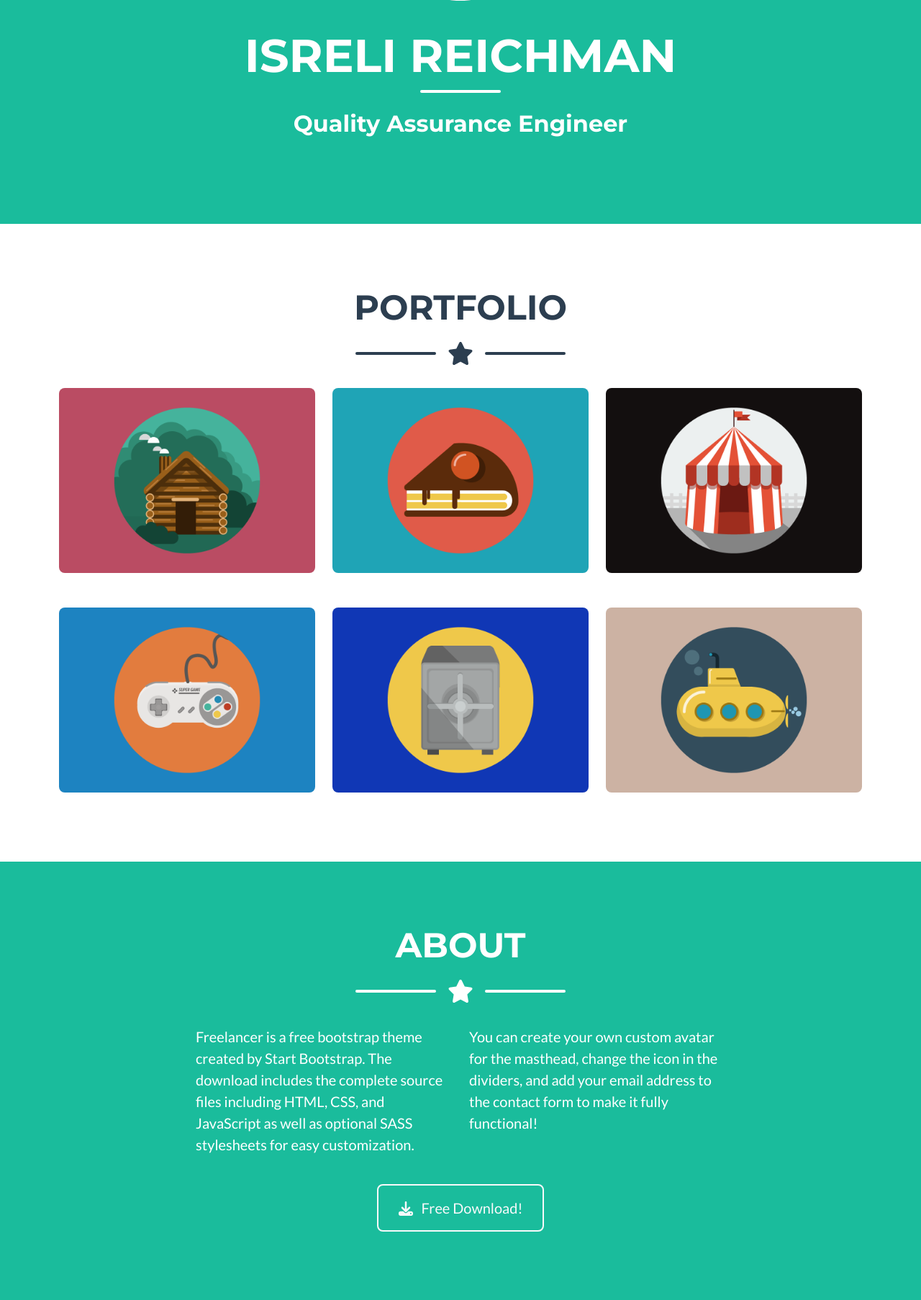
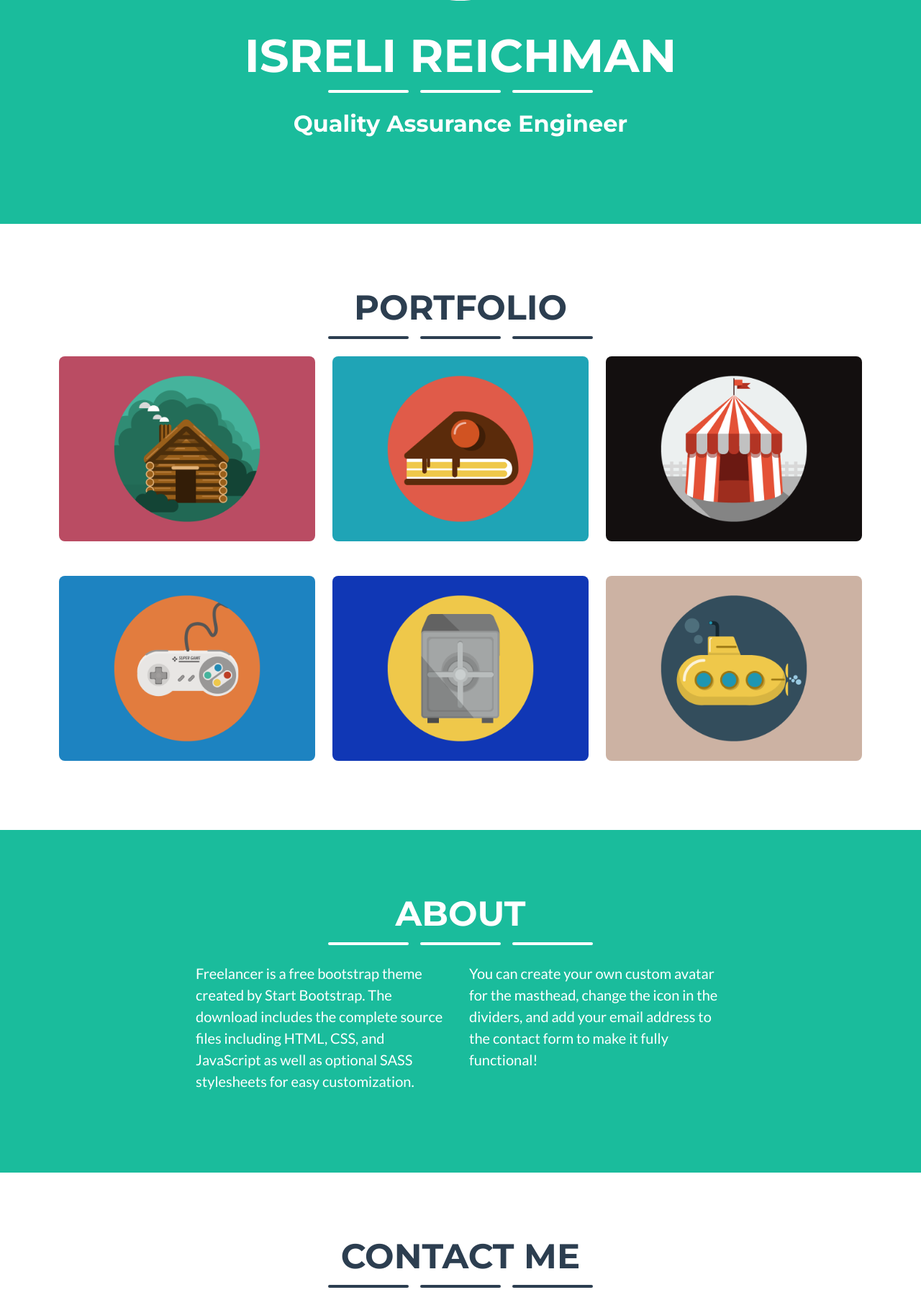
Before and after one commit to ireichman/ireichman.github.io, a Flask app: page /h in a window 1280 px wide. Shown: the part 454-2260 px from the top of the page at 72% size. Run offline with Flask 3, Linux system fonts and the light colour scheme; some libraries are stand-ins or nearby versions.

Commit message:
Small changes to index.html

```diff
--- a/templates/index.html
+++ b/templates/index.html
@@ -38,12 +38,15 @@
         <header class="masthead bg-primary text-white text-center">
             <div class="container d-flex align-items-center flex-column">
                 <!-- Masthead Avatar Image-->
-                <img class="masthead-avatar mb-5" src="/static/assets/img/avataaars.svg" alt="..." />
+                <img class="masthead-avatar mb-5" src="/static/assets/img/avataaars.svg" alt="Isreli Reichman picture" />
                 <!-- Masthead Heading-->
                 <h1 class="masthead-heading text-uppercase mb-0">Isreli Reichman</h1>
                 <!-- Icon Divider-->
                 <div class="divider-custom divider-light">
                     <div class="divider-custom-line"></div>
+                    <div class="divider-custom-line"></div>
+                    <div class="divider-custom-line"></div>
+
 <!--                    <div class="divider-custom-icon"><i class="fas fa-star"></i></div>-->
 <!--                    <div class="divider-custom-line"></div>-->
                 </div>
@@ -59,7 +62,8 @@
                 <!-- Icon Divider-->
                 <div class="divider-custom">
                     <div class="divider-custom-line"></div>
-                    <div class="divider-custom-icon"><i class="fas fa-star"></i></div>
+                    <div class="divider-custom-line"></div>
+<!--                    <div class="divider-custom-icon"><i class="fas fa-star"></i></div>-->
                     <div class="divider-custom-line"></div>
                 </div>
                 <!-- Portfolio Grid Items-->
@@ -128,8 +132,10 @@
                 <h2 class="page-section-heading text-center text-uppercase text-white">About</h2>
                 <!-- Icon Divider-->
                 <div class="divider-custom divider-light">
+
                     <div class="divider-custom-line"></div>
-                    <div class="divider-custom-icon"><i class="fas fa-star"></i></div>
+                    <div class="divider-custom-line"></div>
+                    <!--                    <div class="divider-custom-icon"><i class="fas fa-star"></i></div>-->
                     <div class="divider-custom-line"></div>
                 </div>
                 <!-- About Section Content-->
@@ -138,12 +144,12 @@
                     <div class="col-lg-4 me-auto"><p class="lead">You can create your own custom avatar for the masthead, change the icon in the dividers, and add your email address to the contact form to make it fully functional!</p></div>
                 </div>
                 <!-- About Section Button-->
-                <div class="text-center mt-4">
-                    <a class="btn btn-xl btn-outline-light" href="https://startbootstrap.com/theme/freelancer/">
-                        <i class="fas fa-download me-2"></i>
-                        Free Download!
-                    </a>
-                </div>
+<!--                <div class="text-center mt-4">-->
+<!--                    <a class="btn btn-xl btn-outline-light" href="https://startbootstrap.com/theme/freelancer/">-->
+<!--                        <i class="fas fa-download me-2"></i>-->
+<!--                        Free Download!-->
+<!--                    </a>-->
+<!--                </div>-->
             </div>
         </section>
         <!-- Contact Section-->
@@ -154,7 +160,8 @@
                 <!-- Icon Divider-->
                 <div class="divider-custom">
                     <div class="divider-custom-line"></div>
-                    <div class="divider-custom-icon"><i class="fas fa-star"></i></div>
+<!--                    <div class="divider-custom-icon"><i class="fas fa-star"></i></div>-->
+                    <div class="divider-custom-line"></div>
                     <div class="divider-custom-line"></div>
                 </div>
                 <!-- Contact Section Form-->
@@ -232,9 +239,9 @@
                     </div>
                     <!-- Footer Social Icons-->
                     <div class="col-lg-4 mb-5 mb-lg-0">
-                        <h4 class="text-uppercase mb-4">Around the Web</h4>
-                        <a class="btn btn-outline-light btn-social mx-1" href="#!"><i class="fab fa-fw fa-facebook-f"></i></a>
-                        <a class="btn btn-outline-light btn-social mx-1" href="#!"><i class="fab fa-fw fa-twitter"></i></a>
+                        <h4 class="text-uppercase mb-4">Find me online</h4>
+<!--                        <a class="btn btn-outline-light btn-social mx-1" href="#!"><i class="fab fa-fw fa-facebook-f"></i></a>-->
+                        <a class="btn btn-outline-light btn-social mx-1" href="#!"><i class="fab fa-fw fa-github"></i></a>
                         <a class="btn btn-outline-light btn-social mx-1" href="#!"><i class="fab fa-fw fa-linkedin-in"></i></a>
                         <a class="btn btn-outline-light btn-social mx-1" href="#!"><i class="fab fa-fw fa-dribbble"></i></a>
                     </div>
```
